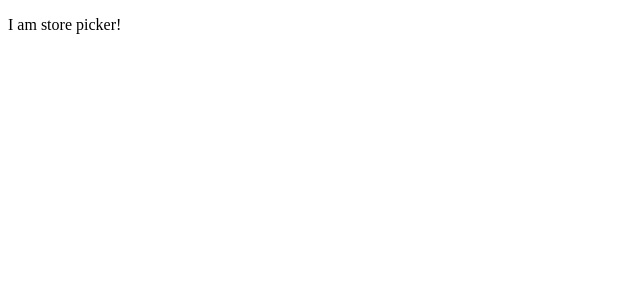
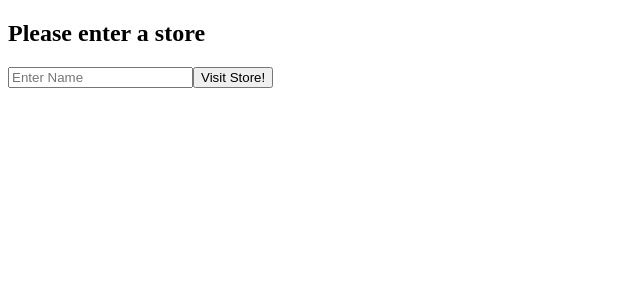
Before and after one commit to dariok87/bos-app, a React (Create React App) app: page / in a window 1280 px wide. Shown: the top 300 px of the page, without its empty margins (0-640 px from the left). Built offline with nearby package versions, Linux system fonts and the light colour scheme.

Commit message:
Add form

```diff
--- a/src/components/StorePicker.js
+++ b/src/components/StorePicker.js
@@ -2,7 +2,13 @@ import React from 'react';
 
 class StorePicker extends React.Component {
 	render() {
-		return <p>I am store picker!</p>
+		return (
+			<form className="store-selector">
+				<h2>Please enter a store</h2>
+				<input type="text" placeholder="Enter Name"/>
+				<button type="submit">Visit Store!</button>
+			</form>
+		)
 	}
 }
 
```
